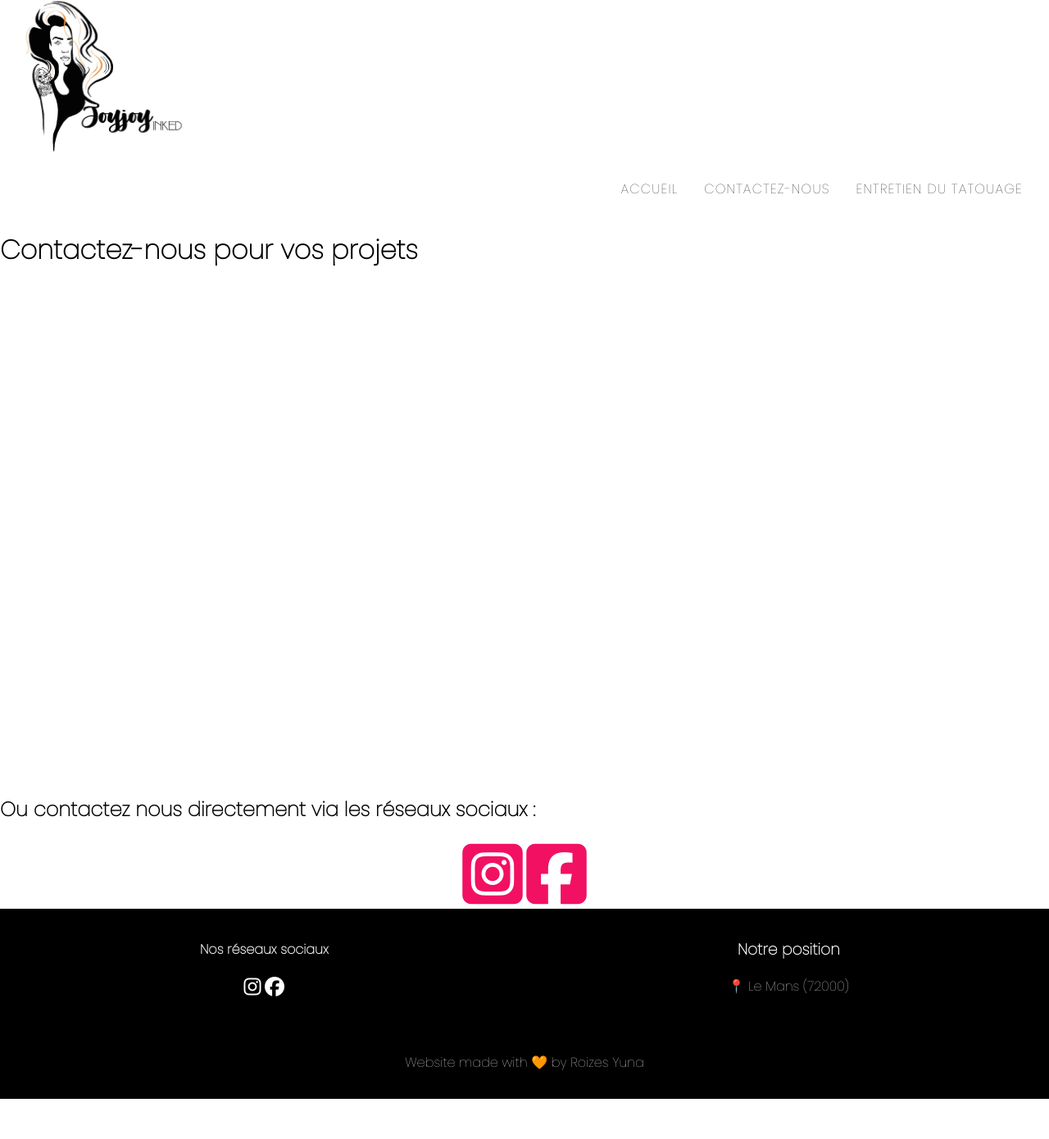
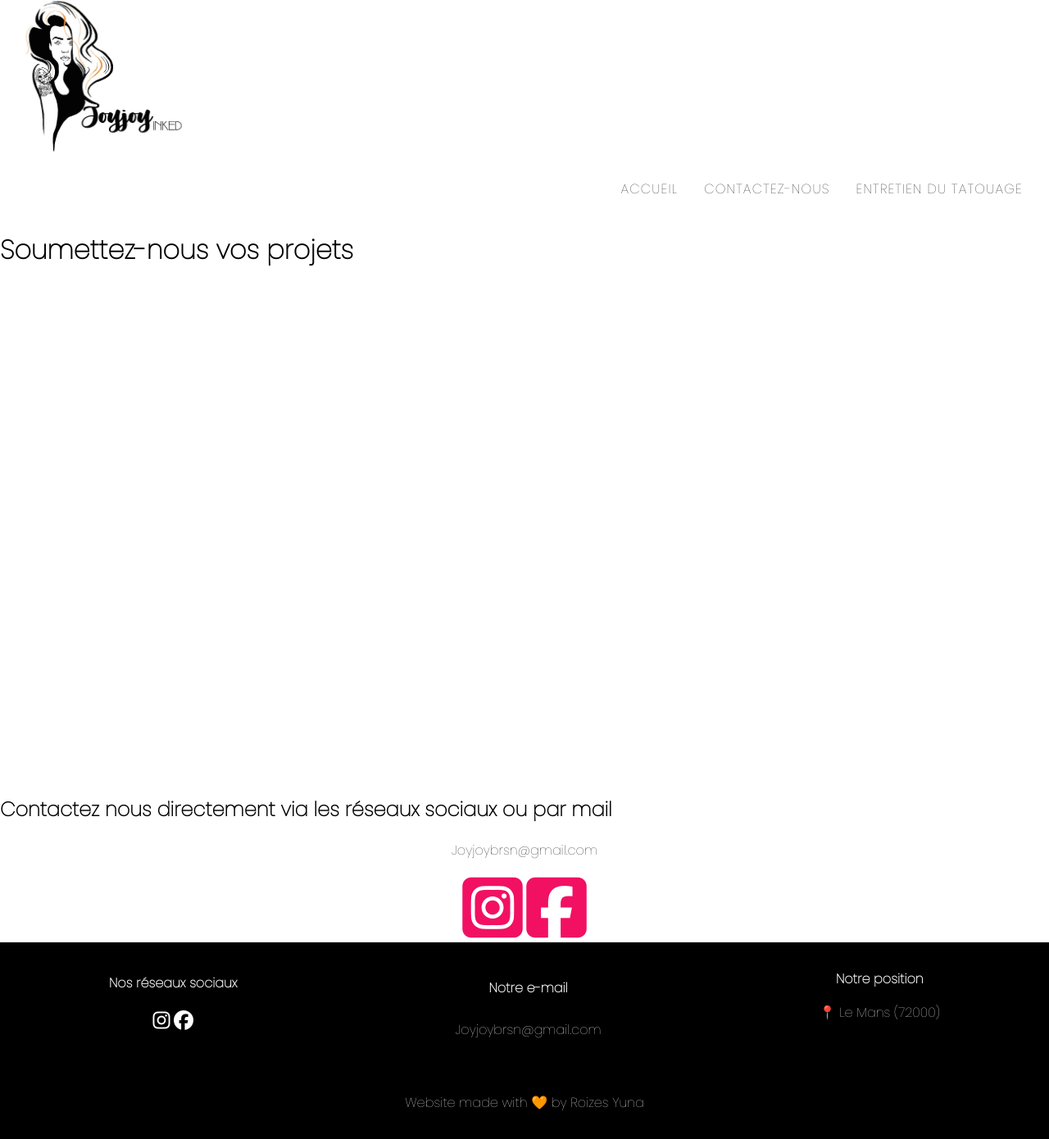
Before and after one commit to yunarzs/Joyjoyinked, a plain HTML site: page contact.html in a window 1280 px wide. Shown: the part 22-1412 px from the top of the page at 82% size. Before the commit the page ends 1363 px from the top, so only its background shows below. Drawn offline with Linux system fonts and the light colour scheme; a script that the page names is missing.

Commit message:
Add files via upload

```diff
--- a/contact.html
+++ b/contact.html
@@ -19,11 +19,12 @@
 	</div>
 
 <!- - - -corps- - - -!>
-	<h1>Contactez-nous pour vos projets</h1>
+	<h1>Soumettez-nous vos projets</h1>
 	<div data-tf-widget="RyXAFe0h" style="width:100%;height:600px;"></div><script src="//embed.typeform.com/next/embed.js"></script>
 
-	<h2>Ou contactez nous directement via les réseaux sociaux :</h2>
+	<h2>Contactez nous directement via les réseaux sociaux ou par mail</h2>
 	<div class="reseaux">
+		<p>Joyjoybrsn@gmail.com</p>
 	<a href="https://www.instagram.com/joyjoyinked/?hl=fr"><i class="fab fa-instagram-square"></i></a>
 			<a href="https://www.facebook.com/profile.php?id=100010359797345"><i class="fab fa-facebook-square"></i></a>
 		</div>
@@ -34,6 +35,10 @@
 		<ul classe="list-inline">
 			<a href="https://www.instagram.com/joyjoyinked/?hl=fr"><i class="fab fa-instagram"></i></a>
 			<a href="https://www.facebook.com/profile.php?id=100010359797345"><i class="fab fa-facebook"></i></a></div>
+			<div>
+				<h5>Notre e-mail</h5>
+				<p>Joyjoybrsn@gmail.com</p>
+		</div>
 		<div><h3>Notre position</h3>
 			<p>📍 Le Mans (72000)</p></div>
 	</ul>
--- a/styles/footer.css
+++ b/styles/footer.css
@@ -25,3 +25,15 @@
 	padding: 16px 0px;
 	font-family: 'Poppins', sans-serif;
 }
+
+.footer h5{
+	font-size: 16px;
+}
+
+.footer h3{
+	font-size: 16px;
+}
+
+.footer h4{
+	font-size: 16px;
+}
```
Also changed, not shown: entretien.html (+4 -0 lines), index.html (+5 -1 lines).
